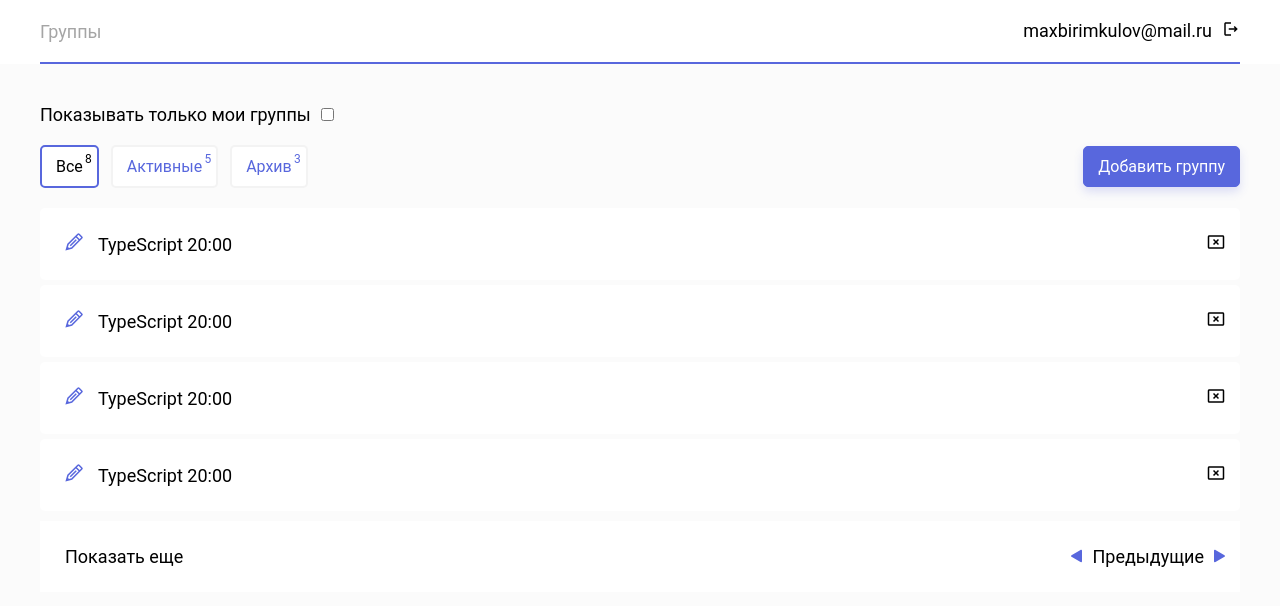
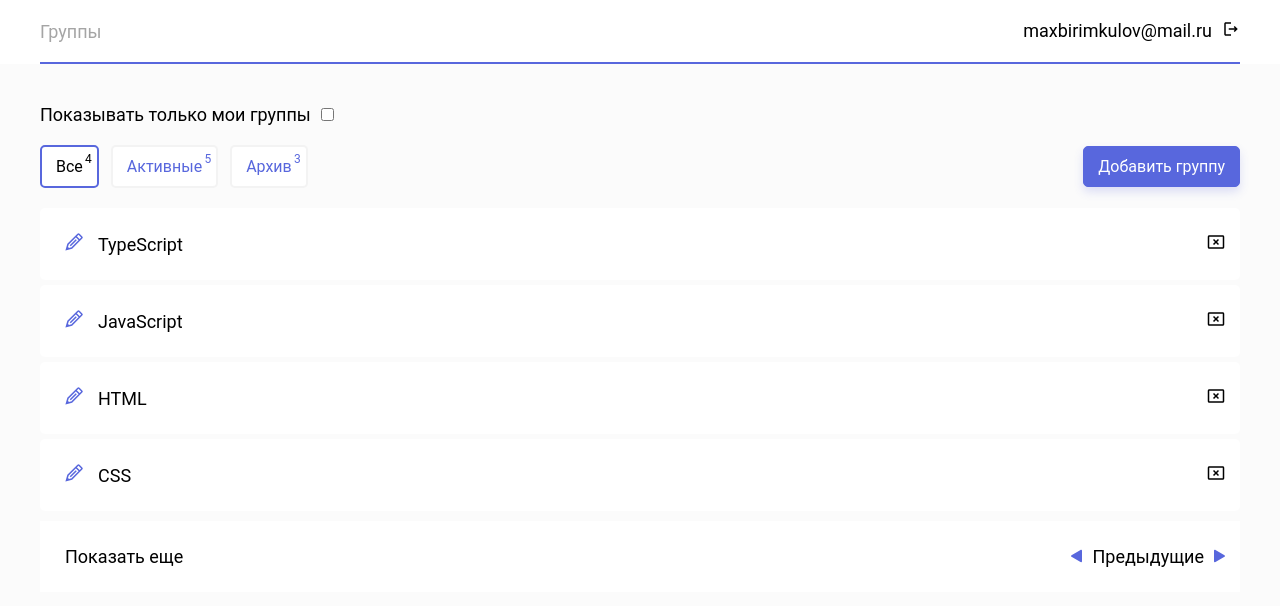
Before and after one commit to PranovAdilet/course, a React (Create React App) app: page /groups in a window 1280 px wide. Shown: the top 606 px of the page. Built offline with nearby package versions, Linux system fonts and the light colour scheme; data requests are answered from the project's data file.

Commit message:
add group-redux

```diff
--- a/db.json
+++ b/db.json
@@ -3,50 +3,60 @@
     {
       "id": 1,
       "name": "asdasd",
-      "email" : "",
+      "email": "",
       "password": ""
     }
   ],
   "groups": [
     {
       "id": 1,
-      "title" : "TypeScript"
+      "title": "TypeScript",
+      "students": ""
     },
     {
       "id": 2,
-      "title" : "TypeScript"
+      "title": "JavaScript",
+      "students": ""
     },
     {
       "id": 3,
-      "title" : "TypeScript"
+      "title": "HTML",
+      "students": ""
     },
     {
       "id": 4,
-      "title" : "TypeScript"
+      "title": "CSS",
+      "students": ""
     },
     {
       "id": 5,
-      "title" : "TypeScript"
+      "title": "PYTON",
+      "students": ""
     },
     {
       "id": 6,
-      "title" : "TypeScript"
+      "title": "JAVA",
+      "students": ""
     },
     {
       "id": 7,
-      "title" : "TypeScript"
+      "title": "C++",
+      "students": ""
     },
     {
       "id": 8,
-      "title" : "TypeScript"
+      "title": "С#",
+      "students": ""
     },
     {
       "id": 9,
-      "title" : "TypeScript"
+      "title": "PHP",
+      "students": ""
     },
     {
       "id": 10,
-      "title" : "TypeScript"
+      "title": "SQL",
+      "students": ""
     }
   ]
 }
--- a/src/index.tsx
+++ b/src/index.tsx
@@ -3,15 +3,19 @@ import ReactDOM from 'react-dom/client';
 import App from './App';
 import reportWebVitals from './reportWebVitals';
 import {BrowserRouter} from "react-router-dom";
+import {Provider} from "react-redux";
+import store from "./redux/store";
 
 const root = ReactDOM.createRoot(
   document.getElementById('root') as HTMLElement
 );
 root.render(
   <React.StrictMode>
-      <BrowserRouter>
-          <App />
-      </BrowserRouter>
+      <Provider store={store}>
+          <BrowserRouter>
+              <App />
+          </BrowserRouter>
+      </Provider>
 
   </React.StrictMode>
 );
--- a/src/pages/Groups/Groups.tsx
+++ b/src/pages/Groups/Groups.tsx
@@ -1,10 +1,29 @@
-import React from 'react';
+import React, {useEffect, useState} from 'react';
 import {GrEdit} from 'react-icons/gr'
 import {MdOutlineCancelPresentation} from 'react-icons/md'
 import {useNavigate} from "react-router-dom";
+import {useDispatch, useSelector} from "react-redux";
+import {selectCourse} from "../../redux/reduxSelectors/reduxSelectors";
+import {getAllCourse, limitCourse} from "../../redux/store/reducers/courses/courses";
+import {useAppDispatch} from "../../redux/store/reducers/hooks/reduxHooks";
+
 
 const Groups = () => {
+
+    const [typeGroups, setTypeGroups] = useState('all')
+
+    const {data, limit} = useSelector(selectCourse)
+
     const navigate = useNavigate()
+
+
+    const dispatch = useAppDispatch()
+    useEffect(() => {
+        dispatch(getAllCourse())
+    },[limit])
+
+
+
 
     return (
         <section className='groups'>
@@ -16,13 +35,13 @@ const Groups = () => {
 
                 <div className='groups__row'>
                     <div className="groups__menu">
-                        <button className='groups__btn active'>Все
-                            <span className='groups__btn-count'>8</span>
+                        <button onClick={() => setTypeGroups("all")} className={`groups__btn${typeGroups === "all" ? ` active` : ""}`}>Все
+                            <span className='groups__btn-count'>{data.length}</span>
                         </button>
-                        <button className='groups__btn'>Активные
+                        <button onClick={() => setTypeGroups("active")} className={`groups__btn${typeGroups === "active" ? ` active` : ""}`}>Активные
                             <span className='groups__btn-count'>5</span>
                         </button>
-                        <button className='groups__btn'>Архив
+                        <button onClick={() => setTypeGroups("archive")} className={`groups__btn${typeGroups === "archive" ? ` active` : ""}`}>Архив
                             <span className='groups__btn-count'>3</span>
                         </button>
                     </div>
@@ -30,54 +49,30 @@ const Groups = () => {
                 </div>
 
                 <div className='groups__content'>
-                    <div className="groups__item">
-                        <div className='groups__item-left'>
+                    {
+                        data.map((item) => (
+                           <React.Fragment key={item.id}>
+                               <div className="groups__item">
+                                   <div className='groups__item-left'>
                             <span className='groups__item-edit'>
                                 <GrEdit/>
                             </span>
-                            <h2 className='groups__item-title'>TypeScript 20:00</h2>
-                        </div>
-                        <span className='groups__item-delete'>
+                                       <h2 className='groups__item-title'>{item.title}</h2>
+                                   </div>
+                                   <span  className='groups__item-delete'>
                             <MdOutlineCancelPresentation/>
                         </span>
-                    </div>
-                    <div className="groups__item">
-                        <div className='groups__item-left'>
-                            <span className='groups__item-edit'>
-                                <GrEdit/>
-                            </span>
-                            <h2 className='groups__item-title'>TypeScript 20:00</h2>
-                        </div>
-                        <span className='groups__item-delete'>
-                            <MdOutlineCancelPresentation/>
-                        </span>
-                    </div>
-                    <div className="groups__item">
-                        <div className='groups__item-left'>
-                            <span className='groups__item-edit'>
-                                <GrEdit/>
-                            </span>
-                            <h2 className='groups__item-title'>TypeScript 20:00</h2>
-                        </div>
-                        <span className='groups__item-delete'>
-                            <MdOutlineCancelPresentation/>
-                        </span>
-                    </div>
-                    <div className="groups__item">
-                        <div className='groups__item-left'>
-                            <span className='groups__item-edit'>
-                                <GrEdit/>
-                            </span>
-                            <h2 className='groups__item-title'>TypeScript 20:00</h2>
-                        </div>
-                        <span className='groups__item-delete'>
-                            <MdOutlineCancelPresentation/>
-                        </span>
-                    </div>
+                               </div>
+                           </React.Fragment>
+                               ))
+
+                    }
                 </div>
 
                 <div className='groups__bottom'>
-                    <span className='groups__bottom-yet'>
+                    <span onClick={() => {
+                        dispatch(limitCourse(1))
+                    }} className='groups__bottom-yet'>
                         Показать еще
                     </span>
                     <div className='groups__bottom-right'>
--- a/src/pages/Home/Home.tsx
+++ b/src/pages/Home/Home.tsx
@@ -1,5 +1,5 @@
 import React from 'react';
-import Header from "../../Layout/Header";
+
 
 const Home = () => {
     return (
--- /dev/null
+++ b/src/redux/reduxSelectors/reduxSelectors.ts
@@ -0,0 +1,3 @@
+import {RootReducer} from "../store";
+
+export const selectCourse = (state: RootReducer) => state.coursesSlice
--- /dev/null
+++ b/src/redux/store/index.tsx
@@ -0,0 +1,17 @@
+import {configureStore, combineReducers} from "@reduxjs/toolkit";
+import {coursesSlice} from "./reducers/courses/courses";
+import exp from "constants";
+
+
+
+const store = configureStore({
+    reducer:{
+        coursesSlice: coursesSlice.reducer
+    }
+})
+
+export type RootReducer = ReturnType<typeof store.getState>
+
+export type AppDispatch = typeof store.dispatch
+
+export default store
--- /dev/null
+++ b/src/redux/store/reducers/courses/courses.ts
@@ -0,0 +1,117 @@
+import {createAsyncThunk, createSlice, PayloadAction} from "@reduxjs/toolkit";
+import axios from "axios";
+import {v4 as uuidv4} from 'uuid'
+
+
+export interface Course {
+    id: string | number
+    title : string,
+    students: string
+}
+export interface CoursesAsync {
+    status: "loading"| "error" | "done" | null
+    error : string | null,
+    data: Course[],
+    limit: number | string
+}
+
+export const createGroup = createAsyncThunk(
+    'coursesSlice/createGroup',
+    async (title:string , rejectedWithValue) => {
+        try {
+            let newGroup: Course = {
+                id: uuidv4(),
+                title: title,
+                students: ""
+            }
+
+            const response = await axios.post(` http://localhost:8080/groups`, newGroup)
+
+            if (response.statusText !== "Created"){
+                throw new Error('Ошибка при запросе данных')
+            }
+            return response.data
+        }catch (err) {
+            if (err instanceof Error){
+                console.log(err.message)
+            }else {
+                console.log('Unexpected error', err)
+            }
+        }
+    }
+)
+
+export const getAllCourse = createAsyncThunk(
+    'coursesSlice/getAllCourse',
+    async (_ , rejectedWithValue) => {
+        try {
+            const response = await axios(` http://localhost:8080/groups?_limit=${initialState.limit}`)
+            if (response.statusText !== "OK"){
+                throw new Error('Ошибка при запросе данных')
+            }
+            return response.data
+        }catch (err) {
+           if (err instanceof Error){
+               console.log(err.message)
+           }else {
+               console.log('Unexpected error', err)
+           }
+        }
+    }
+)
+
+
+
+const initialState:CoursesAsync = {
+    status: null,
+    error: null,
+    data: [],
+    limit: 4
+}
+
+
+export const coursesSlice = createSlice({
+    name: "coursesSlice",
+    initialState,
+    reducers:{
+        limitCourse: (state, action) => {
+            state.limit = 2
+
+        }
+    },
+    extraReducers: (builder) => {
+        builder.addCase(getAllCourse.pending, (state, action: PayloadAction) => {
+            state.status = "loading"
+            state.error = null
+        })
+        builder.addCase(getAllCourse.rejected, (state, {payload}) => {
+            state.status = "error"
+            state.error = `${payload}`
+        })
+        builder.addCase(getAllCourse.fulfilled, (state, {payload}) => {
+            state.status = "done"
+            state.error = null
+            state.data = payload
+        })
+        builder.addCase(createGroup.pending, (state) => {
+            state.status = "loading"
+            state.error = null
+        })
+        builder.addCase(createGroup.rejected, (state, {payload}) => {
+            state.status = "error"
+            state.error = `${payload}`
+        })
+        builder.addCase(createGroup.fulfilled, (state, action) => {
+            state.status = "done"
+            state.error = null
+            state.data = [...state.data, action.payload]
+        })
+    }
+})
+
+
+
+
+export const {limitCourse} = coursesSlice.actions
+
+export default coursesSlice.reducer
--- /dev/null
+++ b/src/redux/store/reducers/hooks/reduxHooks.ts
@@ -0,0 +1,5 @@
+import { TypedUseSelectorHook, useDispatch, useSelector } from 'react-redux'
+import type { RootReducer, AppDispatch } from '../../index'
+
+export const useAppDispatch: () => AppDispatch = useDispatch
+export const useAppSelector: TypedUseSelectorHook<RootReducer> = useSelector
```
Also changed, not shown: package.json (+7 -1 lines), src/pages/Groups/GroupsCreate.tsx (+17 -4 lines), 1 other file (tests, documents, lock files or other folders).
